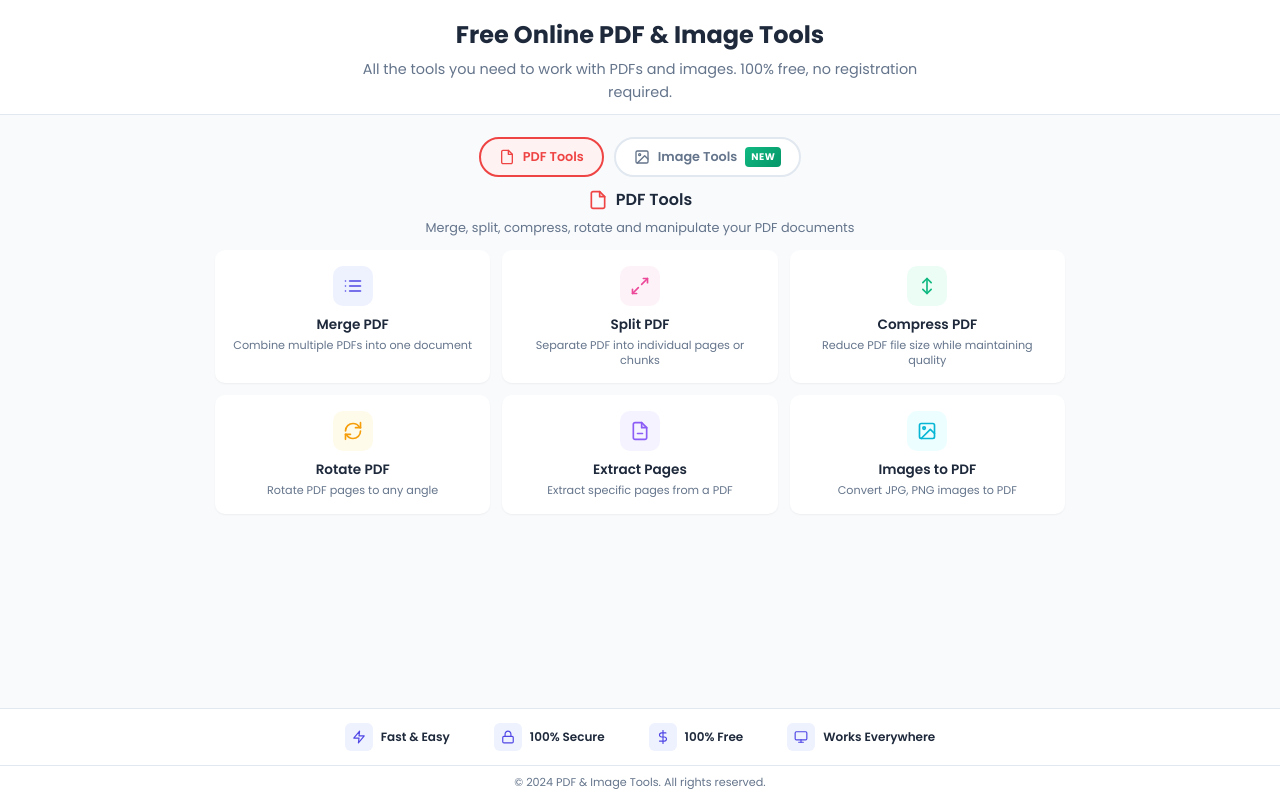
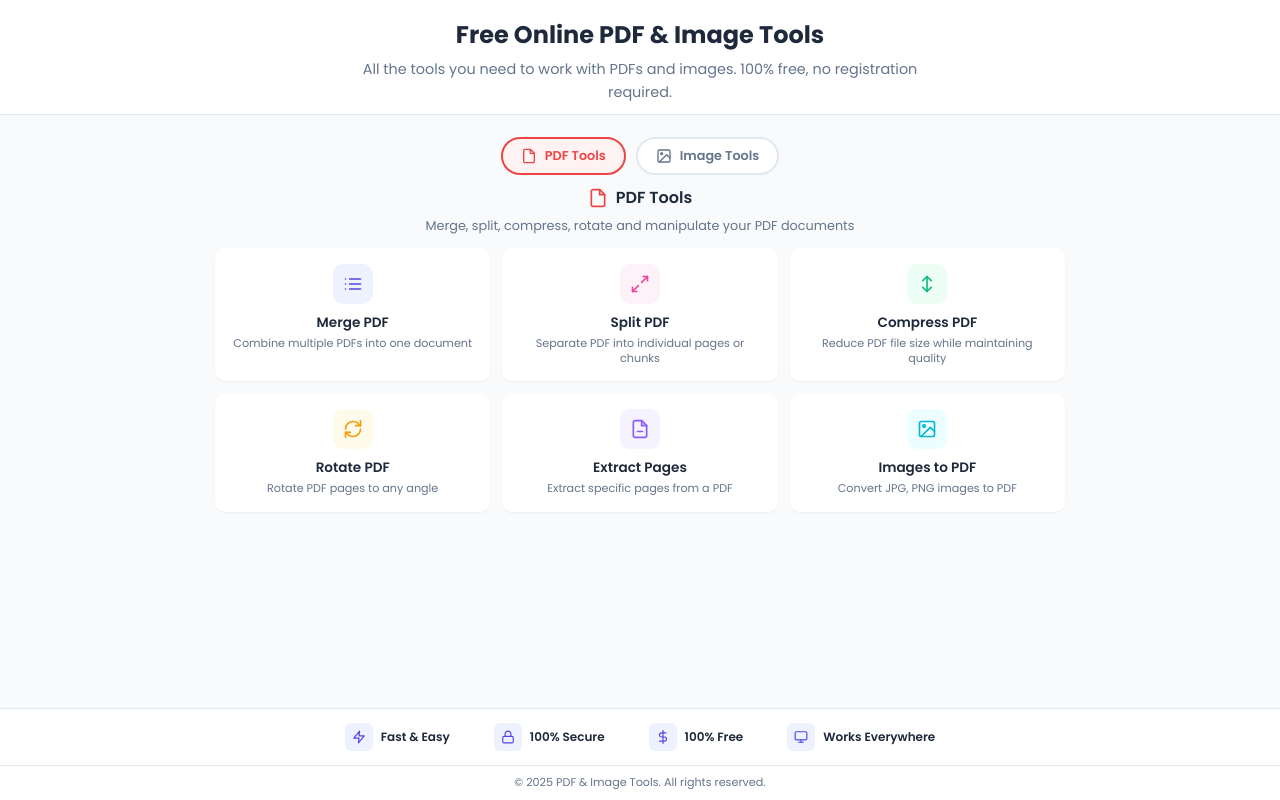
Before and after one commit to dashsubrat/pdf-image-tools, a Flask app: page / in a window 1280 px wide. Run offline with Flask 3, Linux system fonts and the light colour scheme; some libraries are stand-ins or nearby versions.

Commit message:
Update UI: Remove New badge, update footer year to 2025

```diff
--- a/templates/index.html
+++ b/templates/index.html
@@ -45,7 +45,6 @@
                             <path d="M21 15L16 10L5 21" stroke="currentColor" stroke-width="2" stroke-linecap="round" stroke-linejoin="round"/>
                         </svg>
                         Image Tools
-                        <span class="tab-badge">New</span>
                     </button>
                 </div>
 
@@ -442,7 +441,7 @@
 
         <!-- Footer -->
         <footer class="footer">
-            <p>&copy; 2024 PDF & Image Tools. All rights reserved.</p>
+            <p>&copy; 2025 PDF & Image Tools. All rights reserved.</p>
         </footer>
     </div>
 
```
